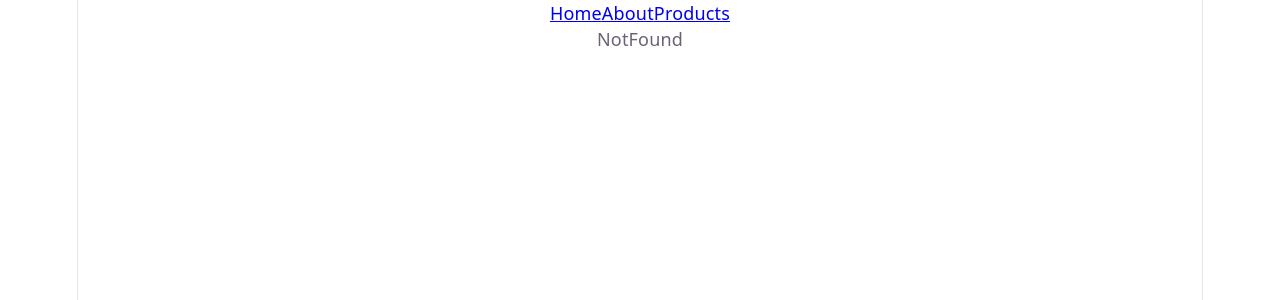
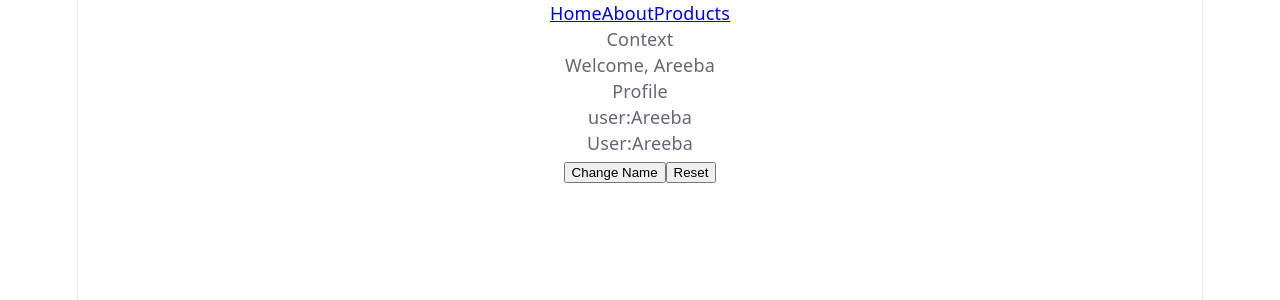
Before and after one commit to AdaBugHunter/react-project, a React (Vite) app: page /context-practice in a window 1280 px wide. Shown: the top 300 px of the page. Built offline with nearby package versions, Linux system fonts and the light colour scheme.

Commit message:
Context API

```diff
--- a/src/components/Section.jsx
+++ b/src/components/Section.jsx
@@ -2,7 +2,7 @@ function Section({title,children}) {
   return (
     <section>
         <h2>{title}</h2>
-        <p>{children}</p>
+        <div>{children}</div>
     </section>
   )
 }
--- /dev/null
+++ b/src/components/context-practice.jsx/Dashboard.jsx
@@ -0,0 +1,13 @@
+import Profile from "./Profile"
+import WelcomeMessage from "./WelcomeMessage"
+
+function Dashboard() {
+  return (
+    <div>
+        <WelcomeMessage />
+        <Profile />
+    </div>
+  )
+}
+
+export default Dashboard
--- /dev/null
+++ b/src/components/context-practice.jsx/Profile.jsx
@@ -0,0 +1,17 @@
+import { useContext } from "react"
+import UserName from "./UserName"
+import { UserContext } from "../../context/UserContext"
+
+function Profile() {
+    const {userName} = useContext(UserContext)
+  return (
+    <section>
+        <p>Profile</p>
+        user:{userName}
+       <UserName />
+
+    </section>
+  )
+}
+
+export default Profile
--- /dev/null
+++ b/src/components/context-practice.jsx/UserName.jsx
@@ -0,0 +1,15 @@
+import { useContext } from "react"
+import { UserContext } from "../../context/UserContext"
+
+function UserName() {
+    const {userName,changeName , resetName} = useContext(UserContext)
+  return (
+    <>
+      <p>User:{userName}</p>
+      <button onClick={changeName}>Change Name</button>
+      <button onClick={resetName}>Reset</button>
+    </>
+  )
+}
+
+export default UserName
--- /dev/null
+++ b/src/components/context-practice.jsx/WelcomeMessage.jsx
@@ -0,0 +1,13 @@
+import { useContext } from "react"
+import { UserContext } from "../../context/UserContext"
+
+function WelcomeMessage() {
+  const {userName} = useContext(UserContext)
+  return (
+    <div>
+       <p>Welcome, {userName}</p>
+    </div>
+  )
+}
+
+export default WelcomeMessage
--- /dev/null
+++ b/src/context/UserContext.js
@@ -0,0 +1,3 @@
+import { createContext } from "react";
+
+export const UserContext = createContext(null);
--- /dev/null
+++ b/src/context/UserProvider.jsx
@@ -0,0 +1,17 @@
+import { useState } from "react";
+import { UserContext } from "./UserContext";
+
+function UserProvider({ children }) {
+  const [userName , setUserName] = useState("Areeba");
+  const changeName = () => {
+     setUserName("Areeba Ali")
+  }
+  const resetName = () => {
+    setUserName("Areeba")
+  }
+  return (
+    <UserContext.Provider value={{ userName, changeName , resetName}}>{children}</UserContext.Provider>
+  );
+}
+
+export default UserProvider;
--- /dev/null
+++ b/src/pages/ContextPractice.jsx
@@ -0,0 +1,15 @@
+import Dashboard from "../components/context-practice.jsx/Dashboard";
+import UserProvider from "../context/UserProvider";
+
+function ContextPractice() {
+  return (
+    <div>
+      <p>Context</p>
+      <UserProvider>
+        <Dashboard />
+      </UserProvider>
+    </div>
+  );
+}
+
+export default ContextPractice;
--- a/src/routes/AppRoutes.jsx
+++ b/src/routes/AppRoutes.jsx
@@ -5,6 +5,7 @@ import Products from '../pages/Products'
 import ProductDetail from '../pages/ProductDetail'
 import NotFound from '../pages/NotFound'
 import CompositionPractice from '../pages/CompositionPractice'
+import ContextPractice from '../pages/ContextPractice'
 
 function AppRoutes() {
   return (
@@ -15,6 +16,7 @@ function AppRoutes() {
     <Route path='/product/:id' element={<ProductDetail />} />
     <Route path='*' element={<NotFound />}/>
     <Route path="/composition-practice" element={<CompositionPractice />} />
+    <Route path="/context-practice" element={<ContextPractice />} />
 
    </Routes>
   )
```
